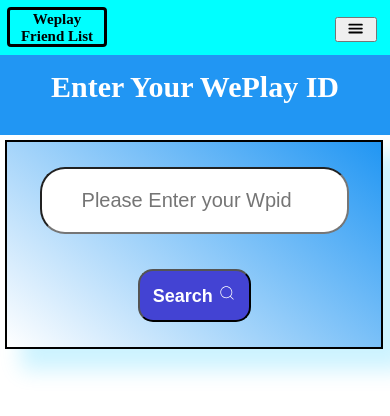
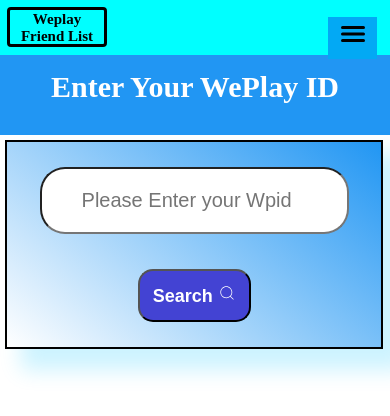
Before and after one commit to Rajdip9999/New_react_project, a React (Vite) app: page / in a window 390 px wide. Shown: the top 416 px of the page. Built offline with nearby package versions, Linux system fonts and the light colour scheme.

Commit message:
fix menu button

```diff
--- a/component/nav.css
+++ b/component/nav.css
@@ -33,12 +33,15 @@
 
 
 .menuBtn{
-    width: 42px;
-    height: 25px;
-    margin-right: 13px;
-    margin-top: 17px;
-    font-size: larger;
-    text-align: center;
+        width: 49px;
+        height: 42px;
+        margin-right: 13px;
+        margin-top: 17px;
+        font-size: 32px;
+        text-align: center;
+        background: #03A9F4;
+        border: none;
+        cursor: pointer;
 }
 
 .ulList{
```
